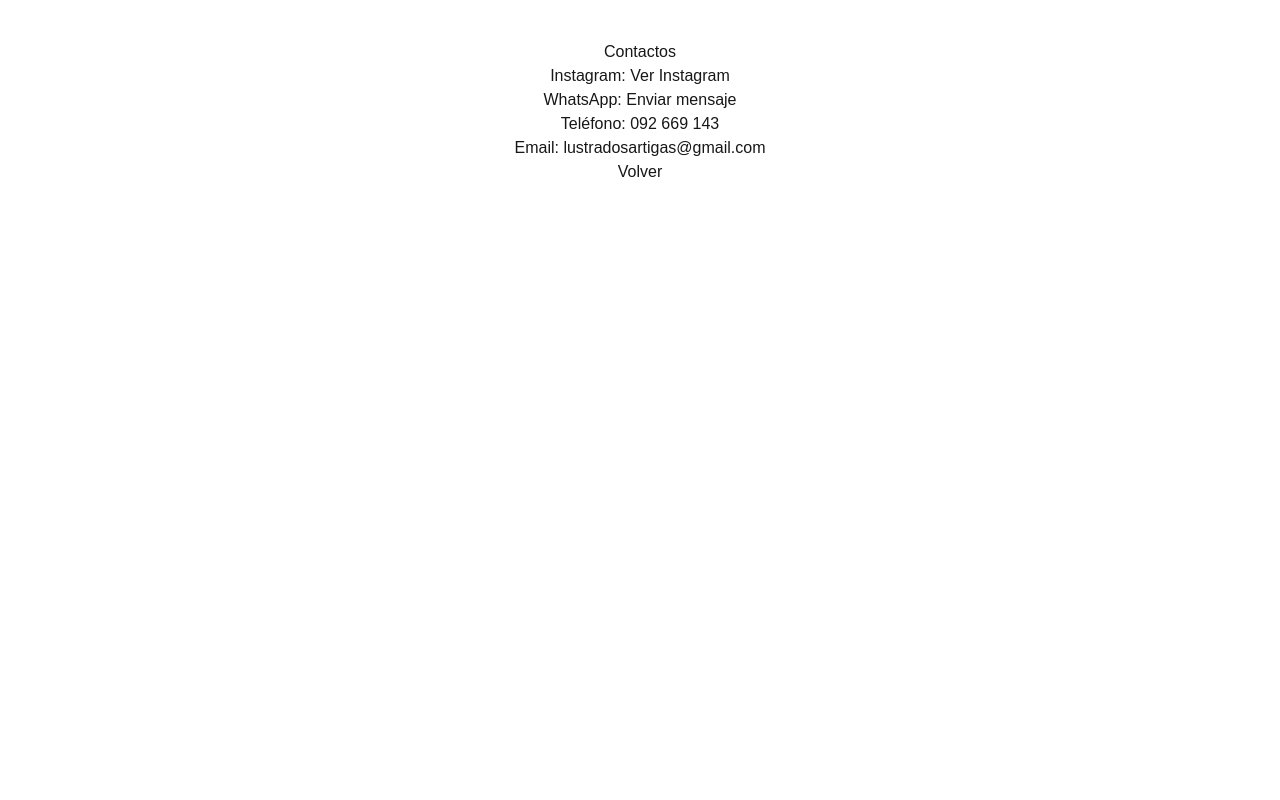
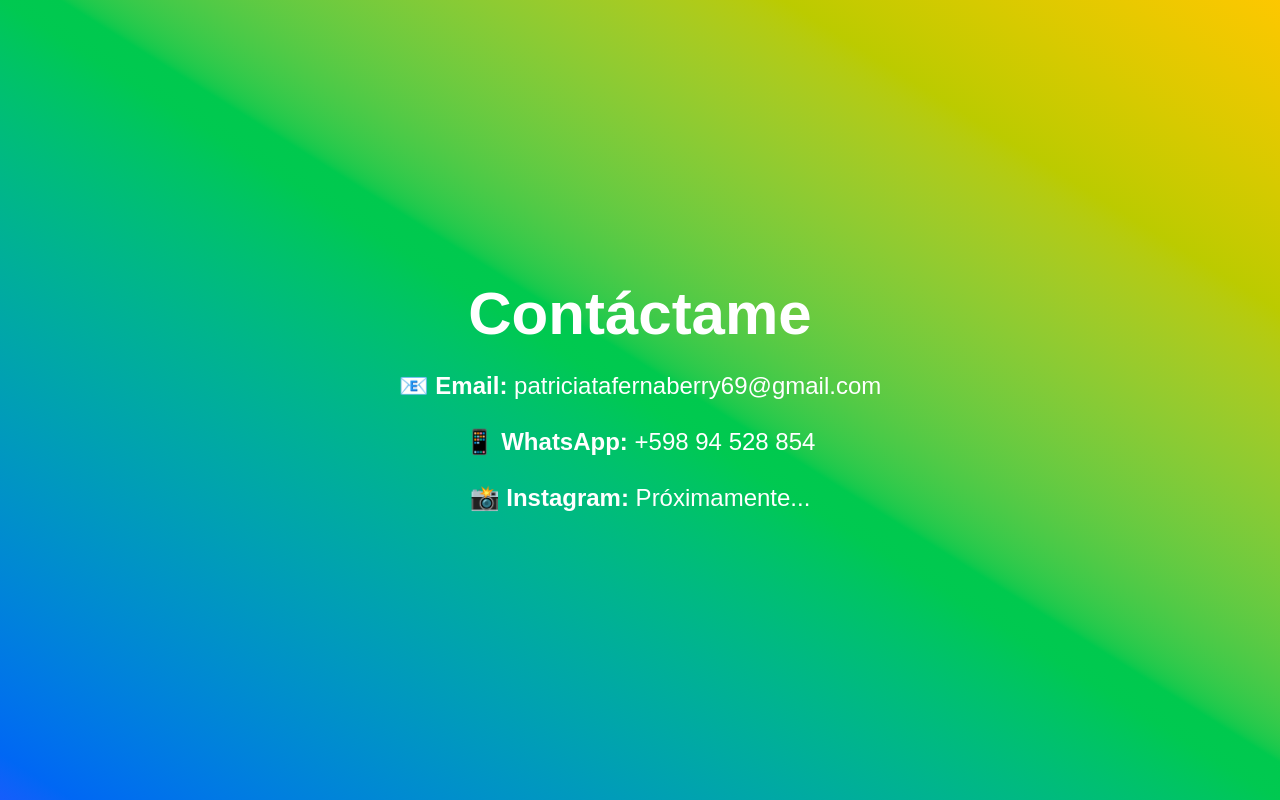
Before and after one commit to ramiro33/lustradosartigas, a Next.js app: page /contactos in a window 1280 px wide. Built offline with nearby package versions, Linux system fonts and the light colour scheme.

Commit message:
Update page.tsx

```diff
--- a/app/contactos/page.tsx
+++ b/app/contactos/page.tsx
@@ -1,13 +1,13 @@
-// app/contactos/page.tsx
 export default function Contactos() {
   return (
-    <div style={{ padding: 40, textAlign: "center" }}>
-      <h1>Contactos</h1>
-      <p>Instagram: <a href="https://instagram.com/tu_usuario_aqui" target="_blank" rel="noopener noreferrer">Ver Instagram</a></p>
-      <p>WhatsApp: <a href="https://wa.me/59892669143?text=Hola%20Lustrados%20Artigas" target="_blank" rel="noopener noreferrer">Enviar mensaje</a></p>
-      <p>Teléfono: 092 669 143</p>
-      <p>Email: lustradosartigas@gmail.com</p>
-      <p><a href="/" rel="noopener noreferrer">Volver</a></p>
-    </div>
+    <main className="min-h-screen flex flex-col items-center justify-center bg-gradient-to-tr from-blue-600 via-green-500 to-yellow-400 text-white p-10 animate-fadeIn">
+      <h1 className="text-6xl font-extrabold mb-6 animate-bounce">Contáctame</h1>
+
+      <div className="text-2xl space-y-6 text-center">
+        <p>📧 <strong>Email:</strong> patriciatafernaberry69@gmail.com</p>
+        <p>📱 <strong>WhatsApp:</strong> +598 94 528 854</p>
+        <p>📸 <strong>Instagram:</strong> Próximamente...</p>
+      </div>
+    </main>
   );
 }
```
